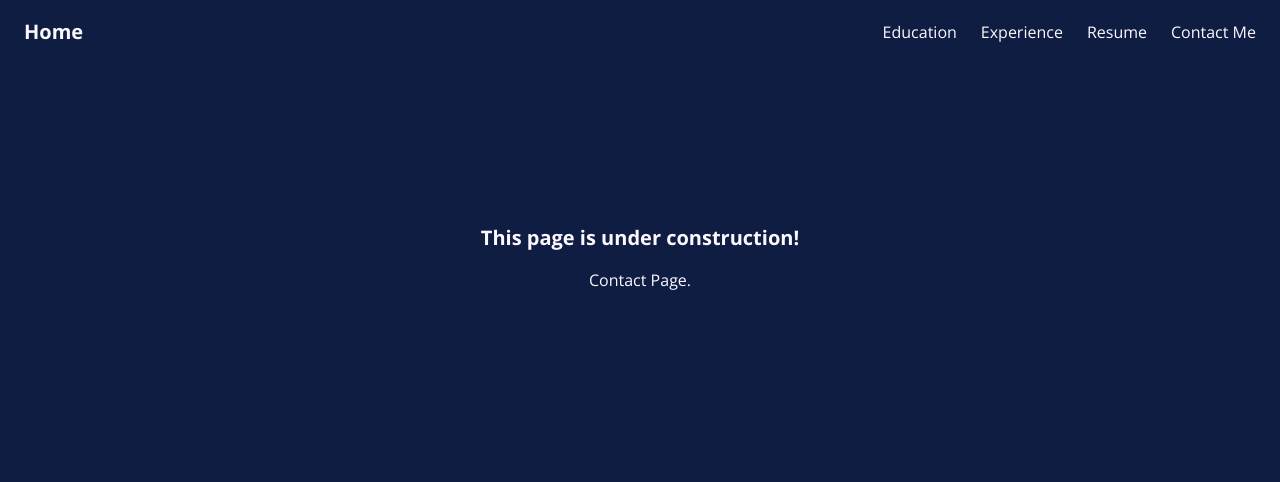
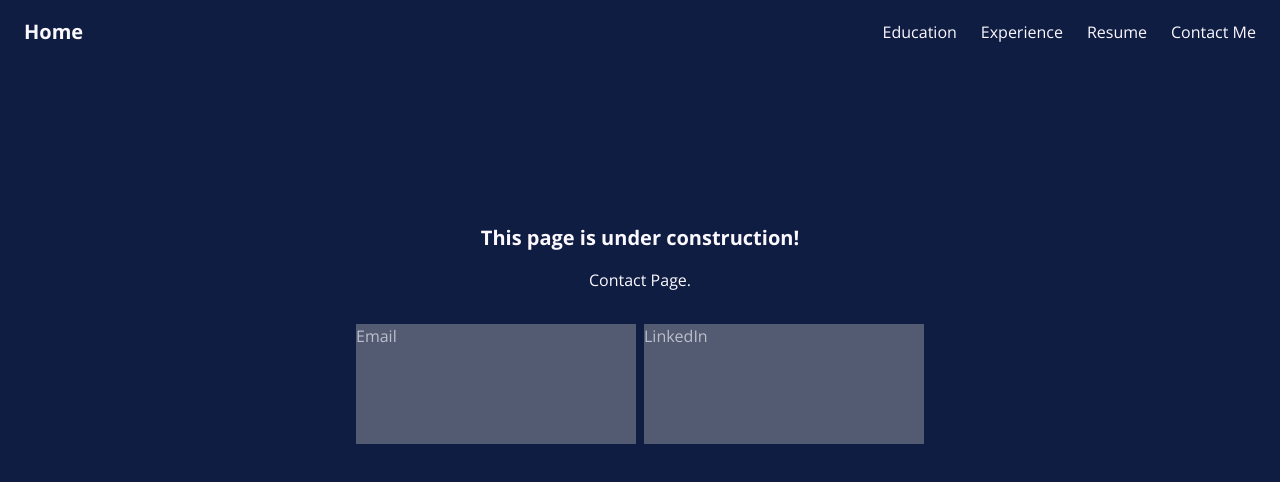
Before and after one commit to louis-uwie/portfolio, a Next.js app: page /contact in a window 1280 px wide. Shown: the top 482 px of the page. Built offline with nearby package versions, Linux system fonts and the light colour scheme.

Commit message:
Minor fix

```diff
--- a/app/contact/page.tsx
+++ b/app/contact/page.tsx
@@ -4,6 +4,11 @@ export default function ContactPage(){
         <div className="align-center justify-center items-center flex flex-col gap-4 p-8 mt-32">
             <p className="text-xl font-bold">This page is under construction!</p>
             Contact Page.
+
+            <div className="flex flex-wrap justify-center items-center gap-2 mt-4">
+                <div className="w-70 h-30 bg-gray-500 animate-pulse">Email</div>
+                <div className="w-70 h-30 bg-gray-500 animate-pulse">LinkedIn</div>
+            </div>
         </div>
     )
 
--- a/app/experience/page.tsx
+++ b/app/experience/page.tsx
@@ -3,7 +3,7 @@ export default function ExperiencePage(){
     return (
         <div className="align-center justify-center items-center flex flex-col gap-4 p-8 mt-32">
             <p className="text-xl font-bold">This page is under construction!</p>
-            Education Page
+            Experience Page
         </div>
     )
 
```
